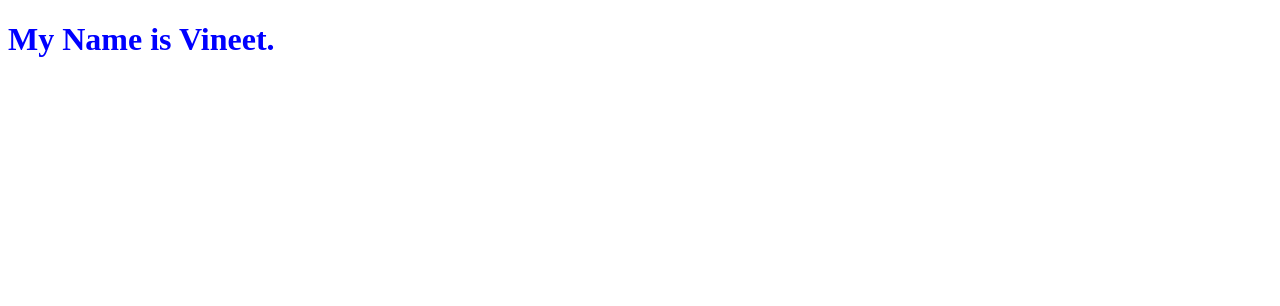
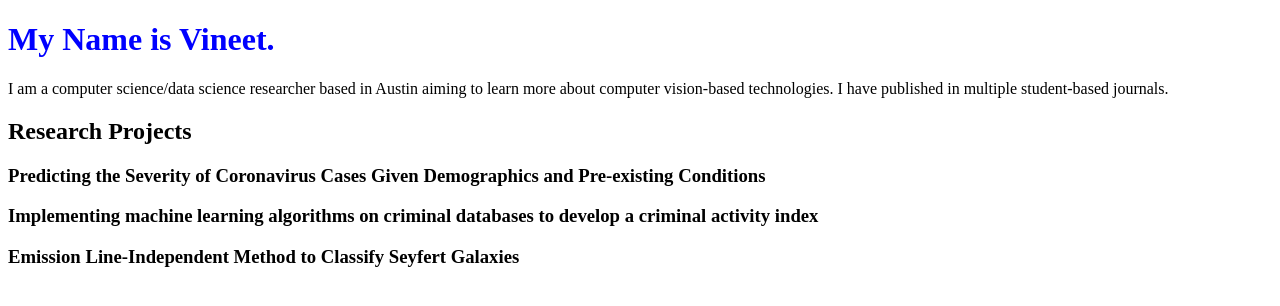
Before and after one commit to vineet-101/vineet-101.github.io, a website: page index.html in a window 1280 px wide. Drawn offline with Linux system fonts and the light colour scheme.

Commit message:
My paper commit

```diff
--- a/index.html
+++ b/index.html
@@ -14,6 +14,10 @@
 
 <body>
 
-	<h1> My Name is Vineet.</h1>
-
+	<h1>My Name is Vineet.</h1>
+  <p> I am a computer science/data science researcher based in Austin aiming to learn more about computer vision-based technologies. I have published in multiple student-based journals.</p>
+  <h2>Research Projects</h2>
+  <h3>Predicting the Severity of Coronavirus Cases Given Demographics and Pre-existing Conditions</h3>
+  <h3>Implementing machine learning algorithms on criminal databases to develop a criminal activity index</h3>
+  <h3>Emission Line-Independent Method to Classify Seyfert Galaxies</h3>
 </body>
```
